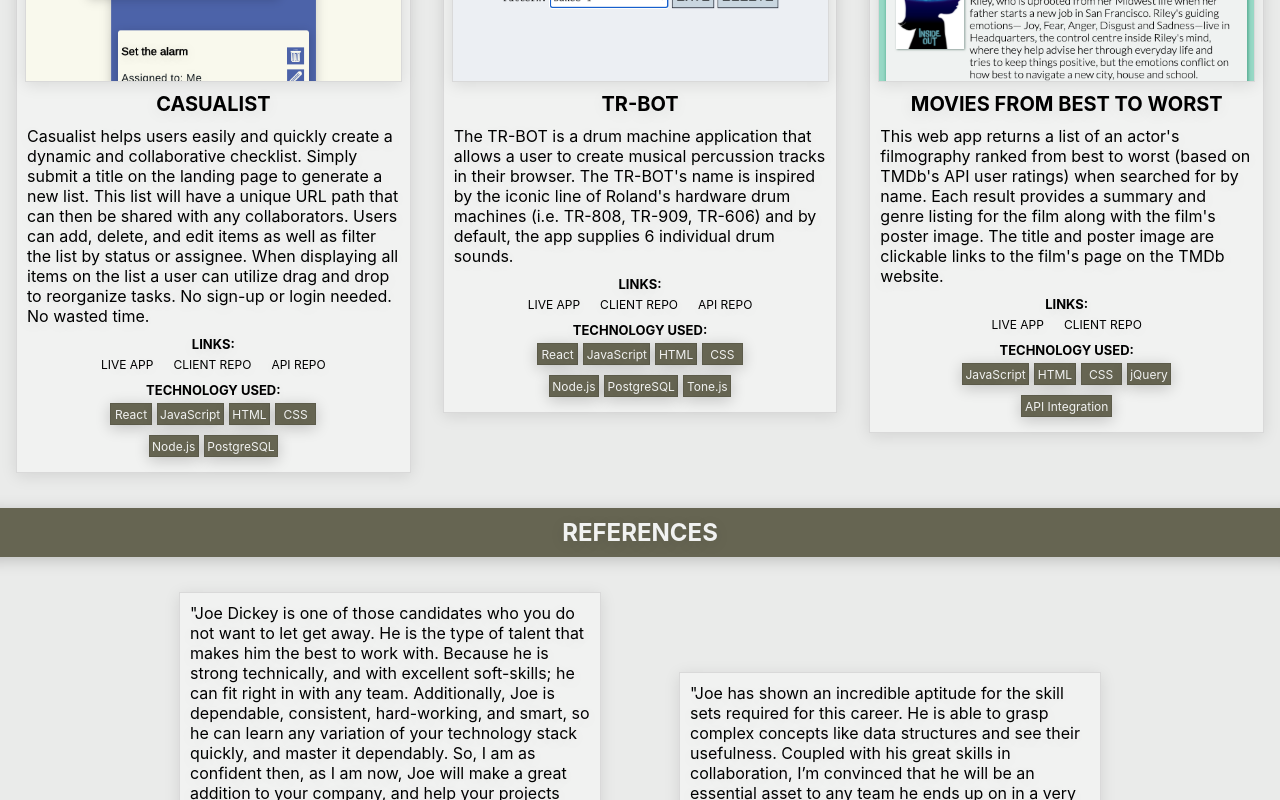
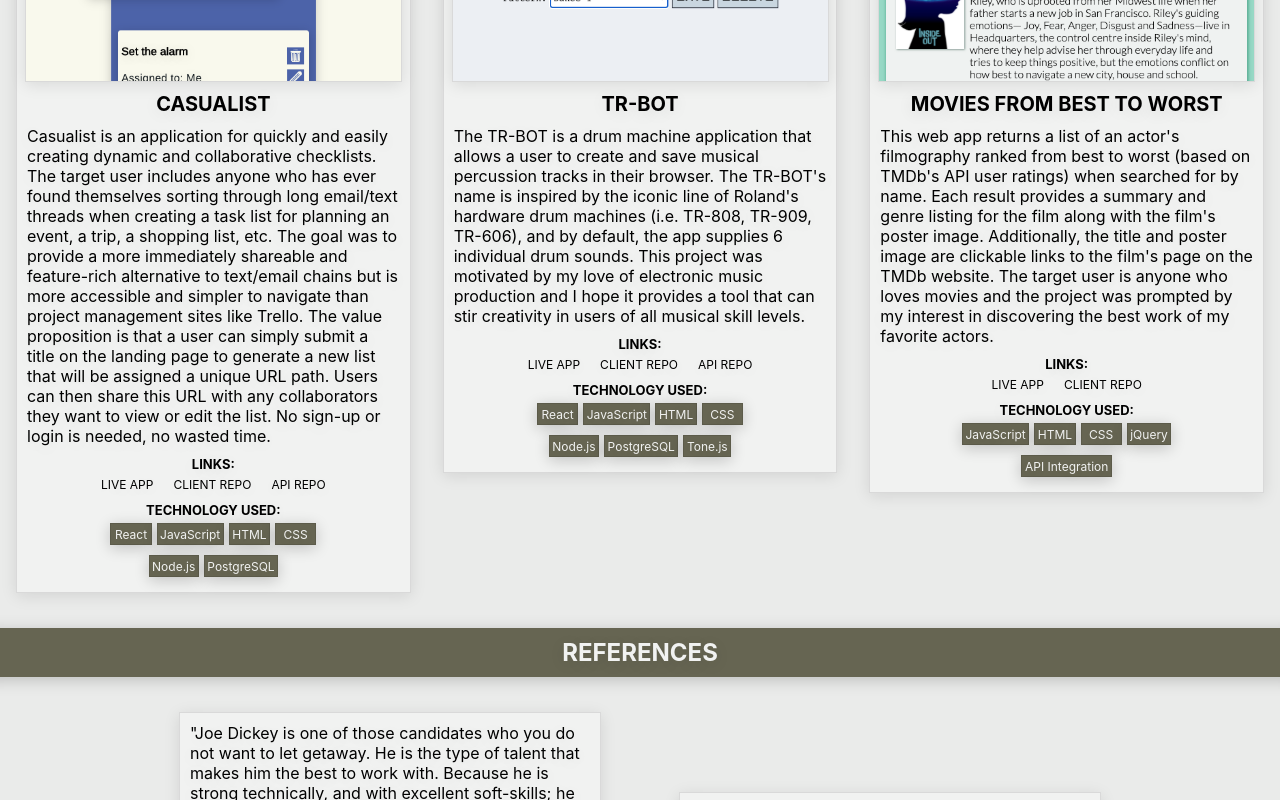
Before and after one commit to joedickey/portfolio-react, a React (Create React App) app: page / in a window 1280 px wide. Shown: the part 1100-1900 px from the top of the page. Built offline with nearby package versions, Linux system fonts and the light colour scheme.

Commit message:
revised project desc

```diff
--- a/src/References/References.js
+++ b/src/References/References.js
@@ -6,7 +6,7 @@ class References extends Component {
     return (
       <div className='References'>
         <div className='References_text'>
-            <p className='References_quote'>"Joe Dickey is one of those candidates who you do not want to let get away. He is the type of talent that makes him the best to work with. Because he is strong technically, and with excellent soft-skills; he can fit right in with any team. Additionally, Joe is dependable, consistent, hard-working, and smart, so he can learn any variation of your technology stack quickly, and master it dependably. So, I am as confident then, as I am now, Joe will make a great addition to your company, and help your projects succeed."</p>
+            <p className='References_quote'>"Joe Dickey is one of those candidates who you do not want to let getaway. He is the type of talent that makes him the best to work with. Because he is strong technically, and with excellent soft-skills; he can fit right in with any team. Additionally, Joe is dependable, consistent, hard-working, and smart, so he can learn any variation of your technology stack quickly, and master it dependably. So, I am as confident then, as I am now, Joe will make a great addition to your company, and help your projects succeed."</p>
             <img className='References_icon' src='/images/reference.svg' alt='ref_icon'></img>
             <h3 className='References_name'>Nash Worth</h3>
             <h4 className='References_title'>CEO, NetCinematics</h4>
--- a/src/projects_data.js
+++ b/src/projects_data.js
@@ -2,7 +2,7 @@ export const projects = [
     {
         'title': 'Casualist',
         'screenshot': '/images/casualist.png',
-        'desc': 'Casualist helps users easily and quickly create a dynamic and collaborative checklist. Simply submit a title on the landing page to generate a new list. This list will have a unique URL path that can then be shared with any collaborators. Users can add, delete, and edit items as well as filter the list by status or assignee. When displaying all items on the list a user can utilize drag and drop to reorganize tasks. No sign-up or login needed. No wasted time.',
+        'desc': 'Casualist is an application for quickly and easily creating dynamic and collaborative checklists. The target user includes anyone who has ever found themselves sorting through long email/text threads when creating a task list for planning an event, a trip, a shopping list, etc. The goal was to provide a more immediately shareable and feature-rich alternative to text/email chains but is more accessible and simpler to navigate than project management sites like Trello. The value proposition is that a user can simply submit a title on the landing page to generate a new list that will be assigned a unique URL path. Users can then share this URL with any collaborators they want to view or edit the list. No sign-up or login is needed, no wasted time.',
         'links': [
             {
                 'name': 'Live App',
@@ -22,7 +22,7 @@ export const projects = [
     {
         'title': 'TR-BOT',
         'screenshot': '/images/trbot.png',
-        'desc': "The TR-BOT is a drum machine application that allows a user to create musical percussion tracks in their browser. The TR-BOT's name is inspired by the iconic line of Roland's hardware drum machines (i.e. TR-808, TR-909, TR-606) and by default, the app supplies 6 individual drum sounds.",
+        'desc': "The TR-BOT is a drum machine application that allows a user to create and save musical percussion tracks in their browser. The TR-BOT's name is inspired by the iconic line of Roland's hardware drum machines (i.e. TR-808, TR-909, TR-606), and by default, the app supplies 6 individual drum sounds. This project was motivated by my love of electronic music production and I hope it provides a tool that can stir creativity in users of all musical skill levels.",
         'links': [
             {
                 'name': 'Live App',
@@ -42,7 +42,7 @@ export const projects = [
     {
         'title': 'Movies from Best to Worst',
         'screenshot': '/images/movies.png',
-        'desc': "This web app returns a list of an actor's filmography ranked from best to worst (based on TMDb's API user ratings) when searched for by name. Each result provides a summary and genre listing for the film along with the film's poster image. The title and poster image are clickable links to the film's page on the TMDb website.",
+        'desc': "This web app returns a list of an actor's filmography ranked from best to worst (based on TMDb's API user ratings) when searched for by name. Each result provides a summary and genre listing for the film along with the film's poster image. Additionally, the title and poster image are clickable links to the film's page on the TMDb website. The target user is anyone who loves movies and the project was prompted by my interest in discovering the best work of my favorite actors.",
         'links': [
             {
                 'name': 'Live App',
```
